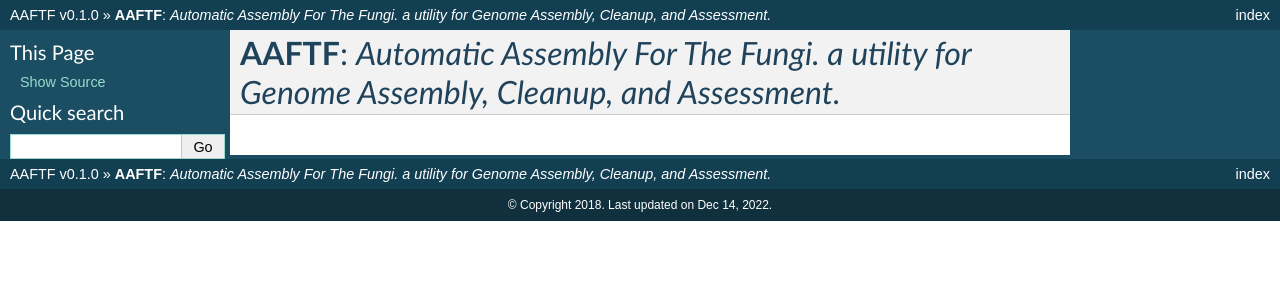
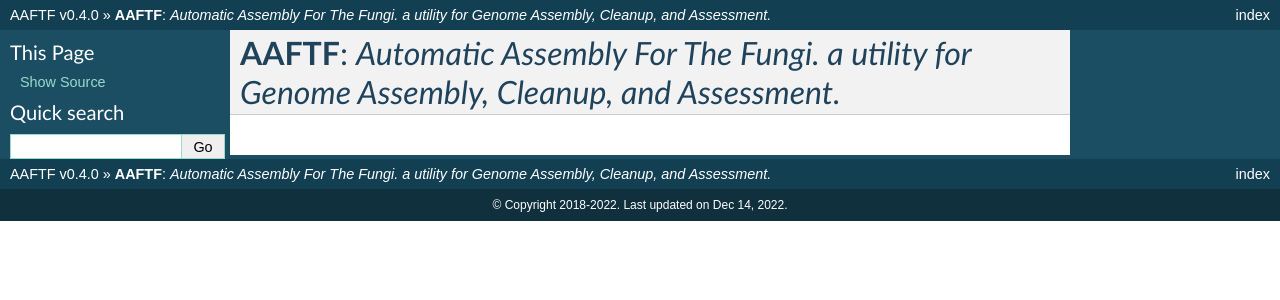
Before and after one commit to stajichlab/AAFTF, a Sphinx documentation site: the page built from docs/index.rst, in a window 1280 px wide. Shown: the top 300 px of the page. Built offline with Sphinx 7.4.7, drawn with Linux system fonts in a browser that asks for light colours; formulas are drawn with MathJax 3.

```diff
--- a/docs/conf.py
+++ b/docs/conf.py
@@ -1,5 +1,5 @@
-# -*- coding: utf-8 -*-
-#
+"""Configure how docs are rendered."""
+
 # This file is execfile()d with the current directory set to its containing dir.
 #
 # Note that not all possible configuration values are present in this
@@ -8,16 +8,15 @@
 # All configuration values have a default; values that are commented out
 # serve to show the default.
 
+import os
 import sys
-import os
 
 # If extensions (or modules to document with autodoc) are in another directory,
 # add these directories to sys.path here. If the directory is relative to the
 # documentation root, use os.path.abspath to make it absolute, like shown here.
 sys.path.insert(0, os.path.abspath('../'))
 
-#from AAFTF import __version__ as version
-version = '0.1.0'
+version = '0.4.0'
 # -- General configuration -----------------------------------------------------
 
 # If your documentation needs a minimal Sphinx version, state it here.
@@ -41,8 +40,8 @@ source_suffix = '.rst'
 master_doc = 'index'
 
 # General information about the project.
-project = u'AAFTF'
-copyright = u'2018'
+project = 'AAFTF'
+copyright = '2018-2022'
 
 # The version info for the project you're documenting, acts as replacement for
 # |version| and |release|, also used in various other places throughout the
@@ -111,18 +110,18 @@ html_short_title = project + " v" + release
 
 # The name of an image file (relative to this directory) to place at the top
 # of the sidebar.
-#html_logo = 'gemini.png'
+# html_logo = 'gemini.png'
 
 # The name of an image file (within the static path) to use as favicon of the
 # docs.  This file should be a Windows icon file (.ico) being 16x16 or 32x32
 # pixels large.
-#html_favicon = ''
-#html_style = ''
+# html_favicon = ''
+# html_style = ''
 
 # Add any paths that contain custom static files (such as style sheets) here,
 # relative to this directory. They are copied after the builtin static files,
 # so a file named "default.css" will overwrite the builtin "default.css".
-#html_static_path = ['_static']
+# html_static_path = ['_static']
 
 # If not '', a 'Last updated on:' timestamp is inserted at every page bottom,
 # using the given strftime format.
@@ -133,9 +132,9 @@ html_last_updated_fmt = '%b %d, %Y'
 # html_use_smartypants = True
 
 # Custom sidebar templates, maps document names to template names.
-#html_sidebars = {
+# html_sidebars = {
 #    'index': ['sidebar-intro.html', 'sourcelink.html', 'searchbox.html']
-#}
+# }
 
 
 # Additional templates that should be rendered to pages, maps page names to
@@ -185,7 +184,7 @@ htmlhelp_basename = 'AAFTF-docs'
 # Grouping the document tree into LaTeX files. List of tuples
 # (source start file, target name, title, author, documentclass [howto/manual]).
 latex_documents = [
-    ('index', 'AAFTF.tex', u'AAFTF Documentation', u'Jason Stajich', 'manual'),
+    ('index', 'AAFTF.tex', 'AAFTF Documentation', 'Jason Stajich', 'manual'),
 ]
 
 # The name of an image file (relative to this directory) to place at the top of
@@ -217,7 +216,7 @@ latex_documents = [
 # One entry per manual page. List of tuples
 # (source start file, name, description, authors, manual section).
 man_pages = [
-    ('index', 'gemini', u'AAFTF Documentation', [u'Jason Stajich'], 1)
+    ('index', 'gemini', 'AAFTF Documentation', ['Jason Stajich'], 1)
 ]
 
 
@@ -225,15 +224,19 @@ man_pages = [
 intersphinx_mapping = {'http://docs.python.org/': None}
 
 
-class Mock(object):
+class Mock:
+    """Mock class."""
     def __init__(self, *args, **kwargs):
+        """Init."""
         pass
 
     def __call__(self, *args, **kwargs):
+        """call."""
         return Mock()
 
     @classmethod
     def __getattr__(cls, name):
+        """Getattr."""
         if name in ('__file__', '__path__'):
             return '/dev/null'
         elif name[0] == name[0].upper():
@@ -241,6 +244,8 @@ class Mock(object):
         else:
             return Mock()
 
+
 MOCK_MODULES = []
+
 for mod_name in MOCK_MODULES:
     sys.modules[mod_name] = Mock()
```
